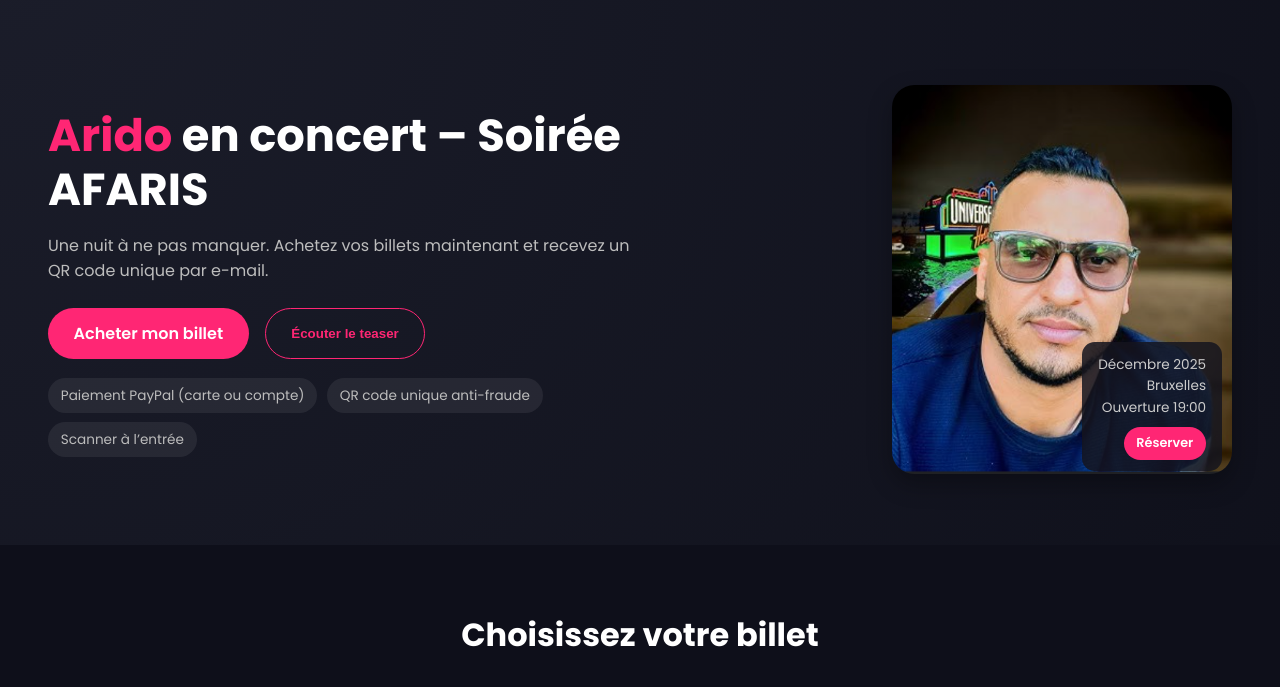
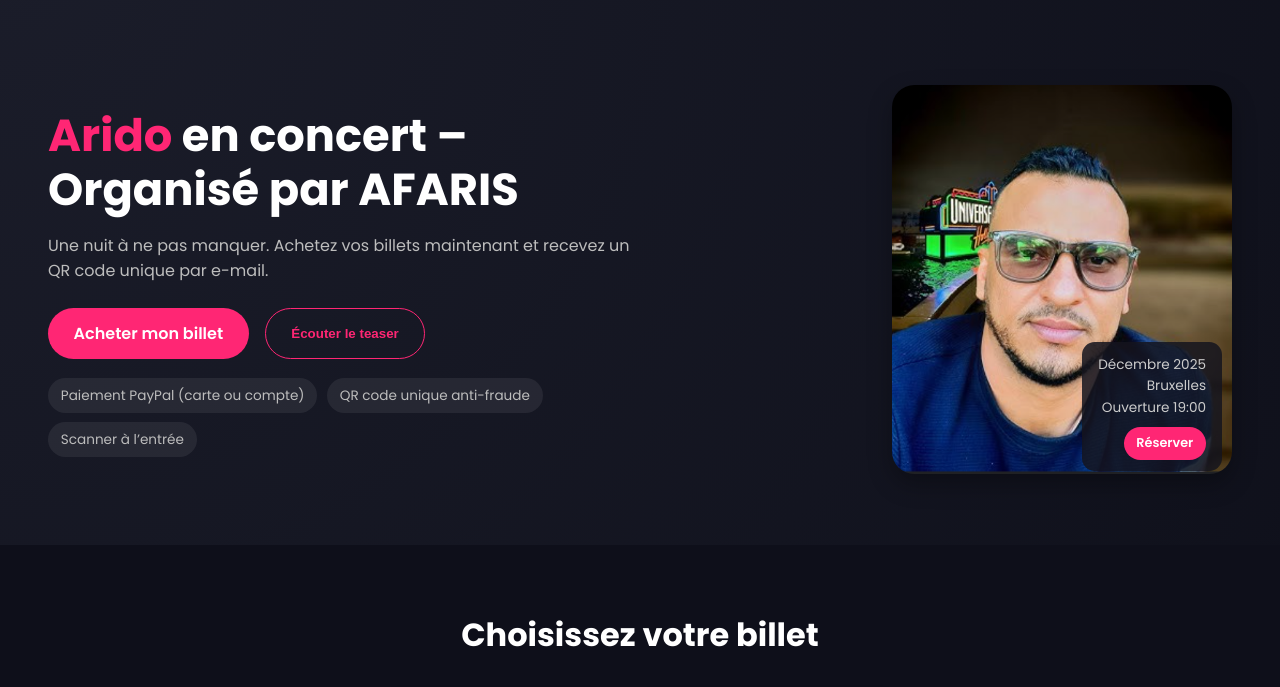
Before and after one commit to MeritoHassan/afaris, a plain HTML site: page public/index.html in a window 1280 px wide. Shown: the part 67-754 px from the top of the page. Drawn offline with Linux system fonts and the light colour scheme; no server answers.

Commit message:
Update index.html

```diff
--- a/public/index.html
+++ b/public/index.html
@@ -39,7 +39,7 @@
 
   <main class="hero">
     <div class="hero-content">
-      <h1><span class="highlight">Arido</span> en concert – Soirée AFARIS</h1>
+      <h1><span class="highlight">Arido</span> en concert – Organisé par AFARIS</h1>
       <p>Une nuit à ne pas manquer. Achetez vos billets maintenant et recevez un QR code unique par e-mail.</p>
       <div class="hero-buttons">
         <a href="#tickets" class="btn primary">Acheter mon billet</a>
```
